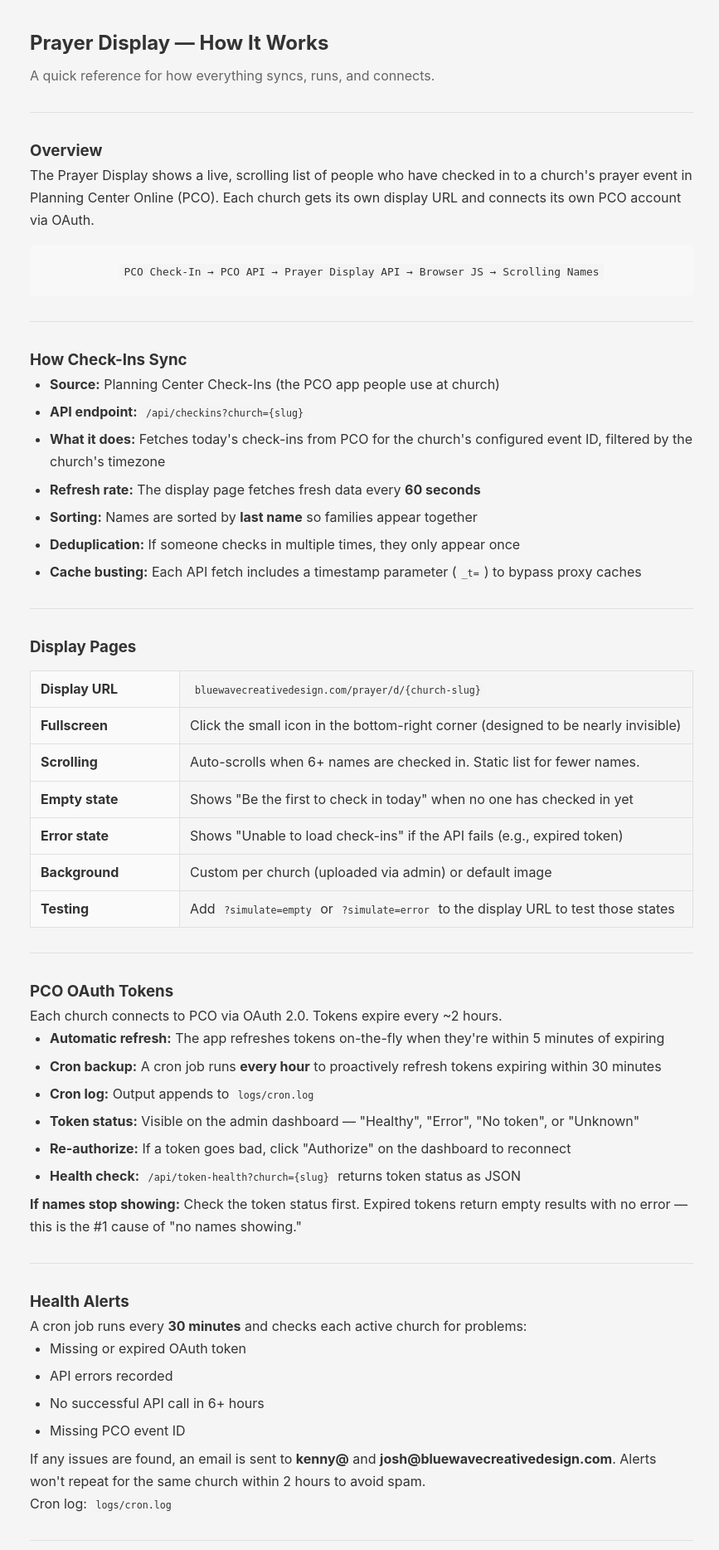
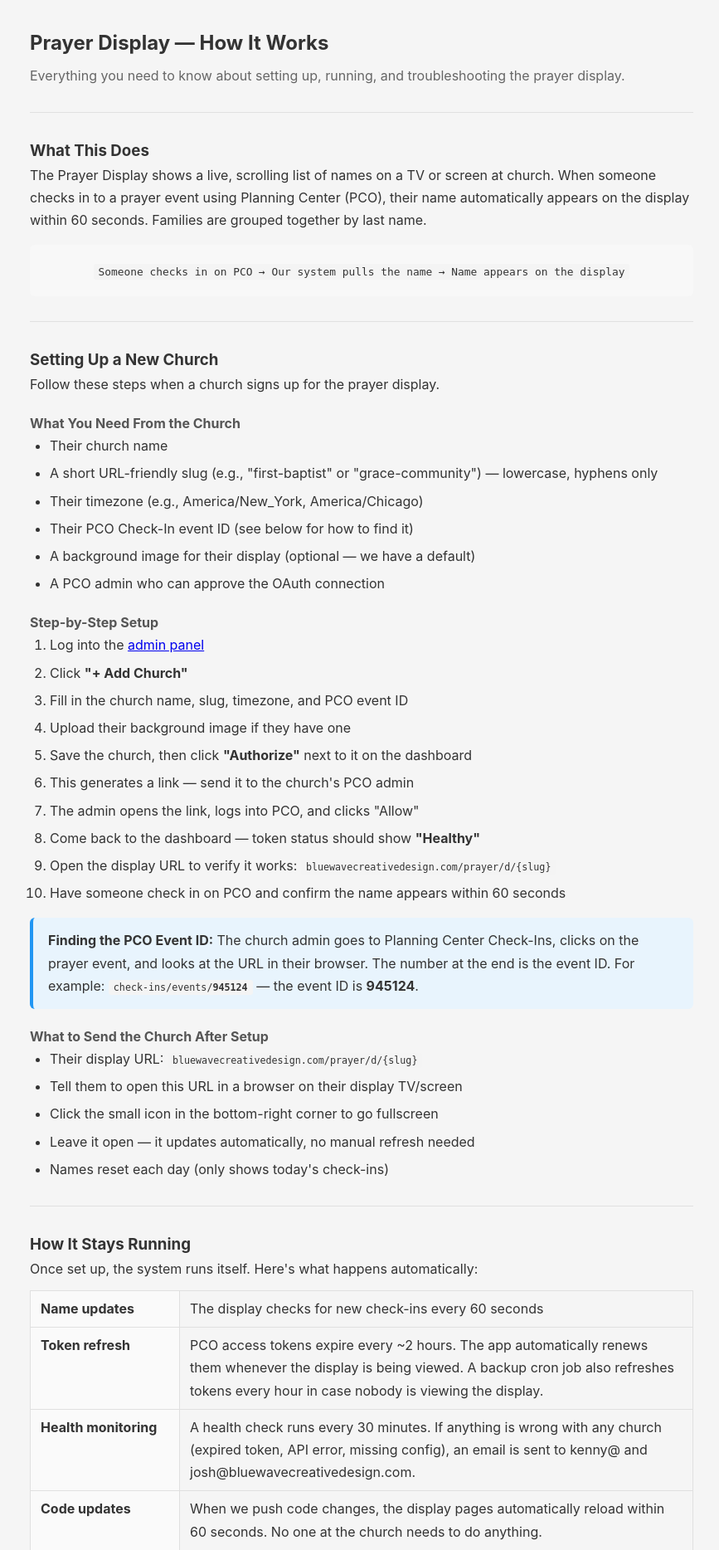
Before and after one commit to BlueWaveCreative/prayer-display, a PHP site: page /prayer/admin/readme in a window 1280 px wide. Shown: the part 63-1931 px from the top of the page at 83% size, without its empty margins (204-1071 px from the left). Run offline with PHP 8.4, Linux system fonts and the light colour scheme; the visitor is signed in with stand-in values (Sample User, id 1).

Commit message:
Rewrite readme with church enrollment guide and clearer structure
Reorganized for readability: setup guide with step-by-step church
enrollment, what to send the church, how the system stays running,
troubleshooting, and technical details at the bottom.

Co-Authored-By: Claude Opus 4.6 (1M context) <noreply@anthropic.com>

```diff
--- a/pages/admin/readme.php
+++ b/pages/admin/readme.php
@@ -5,225 +5,200 @@ require APP_ROOT . '/templates/admin-header.php';
 
 <div class="readme">
   <h2>Prayer Display — How It Works</h2>
-  <p class="subtitle">A quick reference for how everything syncs, runs, and connects.</p>
+  <p class="subtitle">Everything you need to know about setting up, running, and troubleshooting the prayer display.</p>
 
   <hr>
 
-  <h3>Overview</h3>
-  <p>The Prayer Display shows a live, scrolling list of people who have checked in to a church's prayer event in Planning Center Online (PCO). Each church gets its own display URL and connects its own PCO account via OAuth.</p>
+  <h3>What This Does</h3>
+  <p>The Prayer Display shows a live, scrolling list of names on a TV or screen at church. When someone checks in to a prayer event using Planning Center (PCO), their name automatically appears on the display within 60 seconds. Families are grouped together by last name.</p>
 
   <div class="flow-diagram">
-    <code>PCO Check-In &rarr; PCO API &rarr; Prayer Display API &rarr; Browser JS &rarr; Scrolling Names</code>
+    <code>Someone checks in on PCO &rarr; Our system pulls the name &rarr; Name appears on the display</code>
   </div>
 
   <hr>
 
-  <h3>How Check-Ins Sync</h3>
+  <h3>Setting Up a New Church</h3>
+  <p>Follow these steps when a church signs up for the prayer display.</p>
+
+  <h4>What You Need From the Church</h4>
   <ul>
-    <li><strong>Source:</strong> Planning Center Check-Ins (the PCO app people use at church)</li>
-    <li><strong>API endpoint:</strong> <code>/api/checkins?church={slug}</code></li>
-    <li><strong>What it does:</strong> Fetches today's check-ins from PCO for the church's configured event ID, filtered by the church's timezone</li>
-    <li><strong>Refresh rate:</strong> The display page fetches fresh data every <strong>60 seconds</strong></li>
-    <li><strong>Sorting:</strong> Names are sorted by <strong>last name</strong> so families appear together</li>
-    <li><strong>Deduplication:</strong> If someone checks in multiple times, they only appear once</li>
-    <li><strong>Cache busting:</strong> Each API fetch includes a timestamp parameter (<code>_t=</code>) to bypass proxy caches</li>
+    <li>Their church name</li>
+    <li>A short URL-friendly slug (e.g., "first-baptist" or "grace-community") &mdash; lowercase, hyphens only</li>
+    <li>Their timezone (e.g., America/New_York, America/Chicago)</li>
+    <li>Their PCO Check-In event ID (see below for how to find it)</li>
+    <li>A background image for their display (optional &mdash; we have a default)</li>
+    <li>A PCO admin who can approve the OAuth connection</li>
+  </ul>
+
+  <h4>Step-by-Step Setup</h4>
+  <ol>
+    <li>Log into the <a href="<?= url('/admin') ?>">admin panel</a></li>
+    <li>Click <strong>"+ Add Church"</strong></li>
+    <li>Fill in the church name, slug, timezone, and PCO event ID</li>
+    <li>Upload their background image if they have one</li>
+    <li>Save the church, then click <strong>"Authorize"</strong> next to it on the dashboard</li>
+    <li>This generates a link &mdash; send it to the church's PCO admin</li>
+    <li>The admin opens the link, logs into PCO, and clicks "Allow"</li>
+    <li>Come back to the dashboard &mdash; token status should show <strong>"Healthy"</strong></li>
+    <li>Open the display URL to verify it works: <code>bluewavecreativedesign.com/prayer/d/{slug}</code></li>
+    <li>Have someone check in on PCO and confirm the name appears within 60 seconds</li>
+  </ol>
+
+  <div class="callout callout-info">
+    <strong>Finding the PCO Event ID:</strong> The church admin goes to Planning Center Check-Ins, clicks on the prayer event, and looks at the URL in their browser. The number at the end is the event ID. For example: <code>check-ins/events/<strong>945124</strong></code> &mdash; the event ID is <strong>945124</strong>.
+  </div>
+
+  <h4>What to Send the Church After Setup</h4>
+  <ul>
+    <li>Their display URL: <code>bluewavecreativedesign.com/prayer/d/{slug}</code></li>
+    <li>Tell them to open this URL in a browser on their display TV/screen</li>
+    <li>Click the small icon in the bottom-right corner to go fullscreen</li>
+    <li>Leave it open &mdash; it updates automatically, no manual refresh needed</li>
+    <li>Names reset each day (only shows today's check-ins)</li>
   </ul>
 
   <hr>
 
-  <h3>Display Pages</h3>
+  <h3>How It Stays Running</h3>
+  <p>Once set up, the system runs itself. Here's what happens automatically:</p>
+
   <table class="info-table">
     <tr>
-      <td><strong>Display URL</strong></td>
-      <td><code>bluewavecreativedesign.com/prayer/d/{church-slug}</code></td>
+      <td><strong>Name updates</strong></td>
+      <td>The display checks for new check-ins every 60 seconds</td>
+    </tr>
+    <tr>
+      <td><strong>Token refresh</strong></td>
+      <td>PCO access tokens expire every ~2 hours. The app automatically renews them whenever the display is being viewed. A backup cron job also refreshes tokens every hour in case nobody is viewing the display.</td>
+    </tr>
+    <tr>
+      <td><strong>Health monitoring</strong></td>
+      <td>A health check runs every 30 minutes. If anything is wrong with any church (expired token, API error, missing config), an email is sent to kenny@ and josh@bluewavecreativedesign.com.</td>
+    </tr>
+    <tr>
+      <td><strong>Code updates</strong></td>
+      <td>When we push code changes, the display pages automatically reload within 60 seconds. No one at the church needs to do anything.</td>
+    </tr>
+  </table>
+
+  <hr>
+
+  <h3>The Display</h3>
+  <table class="info-table">
+    <tr>
+      <td><strong>URL</strong></td>
+      <td><code>bluewavecreativedesign.com/prayer/d/{slug}</code></td>
     </tr>
     <tr>
       <td><strong>Fullscreen</strong></td>
-      <td>Click the small icon in the bottom-right corner (designed to be nearly invisible)</td>
+      <td>Click the small icon in the bottom-right corner</td>
     </tr>
     <tr>
       <td><strong>Scrolling</strong></td>
-      <td>Auto-scrolls when 6+ names are checked in. Static list for fewer names.</td>
+      <td>Auto-scrolls when 6+ names are checked in. Static list for fewer.</td>
     </tr>
     <tr>
-      <td><strong>Empty state</strong></td>
-      <td>Shows "Be the first to check in today" when no one has checked in yet</td>
+      <td><strong>No check-ins yet</strong></td>
+      <td>Shows "Be the first to check in today"</td>
     </tr>
     <tr>
-      <td><strong>Error state</strong></td>
-      <td>Shows "Unable to load check-ins" if the API fails (e.g., expired token)</td>
+      <td><strong>Something broken</strong></td>
+      <td>Shows "Unable to load check-ins" &mdash; you'll get an email alert</td>
     </tr>
     <tr>
       <td><strong>Background</strong></td>
       <td>Custom per church (uploaded via admin) or default image</td>
     </tr>
     <tr>
+      <td><strong>Name sorting</strong></td>
+      <td>Sorted by last name so families appear together</td>
+    </tr>
+    <tr>
       <td><strong>Testing</strong></td>
-      <td>Add <code>?simulate=empty</code> or <code>?simulate=error</code> to the display URL to test those states</td>
+      <td>Add <code>?simulate=empty</code> or <code>?simulate=error</code> to the URL to test those states</td>
     </tr>
   </table>
 
   <hr>
 
-  <h3>PCO OAuth Tokens</h3>
-  <p>Each church connects to PCO via OAuth 2.0. Tokens expire every ~2 hours.</p>
+  <h3>Troubleshooting</h3>
+
+  <h4>A church reports names aren't showing</h4>
+  <ol>
+    <li>Check the <a href="<?= url('/admin') ?>">dashboard</a> &mdash; is the token status "Healthy"?</li>
+    <li>If "Error" or "No token" &mdash; click <strong>Authorize</strong> and have the church admin re-approve</li>
+    <li>Check that the PCO event ID is correct</li>
+    <li>Check that the timezone is correct (wrong timezone = "today" calculated wrong)</li>
+    <li>Open the display URL yourself to see what it shows</li>
+  </ol>
+
+  <h4>Names are showing but not updating</h4>
   <ul>
-    <li><strong>Automatic refresh:</strong> The app refreshes tokens on-the-fly when they're within 5 minutes of expiring</li>
-    <li><strong>Cron backup:</strong> A cron job runs <strong>every hour</strong> to proactively refresh tokens expiring within 30 minutes</li>
-    <li><strong>Cron log:</strong> Output appends to <code>logs/cron.log</code></li>
-    <li><strong>Token status:</strong> Visible on the admin dashboard — "Healthy", "Error", "No token", or "Unknown"</li>
-    <li><strong>Re-authorize:</strong> If a token goes bad, click "Authorize" on the dashboard to reconnect</li>
-    <li><strong>Health check:</strong> <code>/api/token-health?church={slug}</code> returns token status as JSON</li>
+    <li>The display refreshes every 60 seconds. Wait a minute after someone checks in.</li>
+    <li>If still stale after a few minutes, try a hard refresh (Cmd+Shift+R or Ctrl+Shift+R)</li>
   </ul>
-  <p><strong>If names stop showing:</strong> Check the token status first. Expired tokens return empty results with no error — this is the #1 cause of "no names showing."</p>
 
-  <hr>
+  <h4>Display shows "Unable to load check-ins"</h4>
+  <ul>
+    <li>The PCO connection is broken. Check token status on the dashboard.</li>
+    <li>If the token is "Error" &mdash; re-authorize.</li>
+    <li>If PCO itself is down, wait for it to come back. The display will recover automatically.</li>
+  </ul>
 
-  <h3>Health Alerts</h3>
-  <p>A cron job runs every <strong>30 minutes</strong> and checks each active church for problems:</p>
+  <h4>You got a health alert email</h4>
   <ul>
-    <li>Missing or expired OAuth token</li>
-    <li>API errors recorded</li>
-    <li>No successful API call in 6+ hours</li>
-    <li>Missing PCO event ID</li>
-  </ul>
-  <p>If any issues are found, an email is sent to <strong>kenny@</strong> and <strong>josh@bluewavecreativedesign.com</strong>. Alerts won't repeat for the same church within 2 hours to avoid spam.</p>
-  <p>Cron log: <code>logs/cron.log</code></p>
-
-  <hr>
-
-  <h3>Adding a New Church</h3>
-  <ol>
-    <li>Log into this admin panel</li>
-    <li>Click <strong>"+ Add Church"</strong></li>
-    <li>Fill in: name, slug (lowercase, hyphens only), timezone, PCO event ID</li>
-    <li>Optionally upload a background image</li>
-    <li>Click <strong>"Authorize"</strong> — this generates a PCO OAuth link</li>
-    <li>The church admin opens that link, logs into PCO, and approves access</li>
-    <li>Token status should show "Healthy" after approval</li>
-    <li>Share the display URL: <code>bluewavecreativedesign.com/prayer/d/{slug}</code></li>
-  </ol>
-  <p><strong>Finding the PCO Event ID:</strong> In Planning Center Check-Ins, go to the event. The ID is in the URL: <code>check-ins/events/<strong>945124</strong></code></p>
-
-  <hr>
-
-  <h3>Deployment</h3>
-  <table class="info-table">
-    <tr>
-      <td><strong>Code repo</strong></td>
-      <td><code>github.com/BlueWaveCreative/prayer-display</code></td>
-    </tr>
-    <tr>
-      <td><strong>Auto-deploy</strong></td>
-      <td>Push to <code>main</code> &rarr; GitHub Actions SFTP &rarr; SiteGround</td>
-    </tr>
-    <tr>
-      <td><strong>Server path</strong></td>
-      <td><code>public_html/prayer/</code> on bluewavecreativedesign.com</td>
-    </tr>
-    <tr>
-      <td><strong>Config</strong></td>
-      <td><code>src/config.php</code> — lives on server only, never in git</td>
-    </tr>
-    <tr>
-      <td><strong>Excluded from deploy</strong></td>
-      <td>config.php, database/, logs/, .env</td>
-    </tr>
-  </table>
-
-  <div class="callout callout-info">
-    <strong>Deploys take effect immediately.</strong> The app sends <code>Cache-Control: no-store</code> headers so SiteGround's nginx proxy won't cache responses. If a deploy ever seems stuck, flush the Dynamic Cache as a last resort: Site Tools &rarr; Speed &rarr; Caching &rarr; Dynamic Cache &rarr; Flush.
-  </div>
-
-  <hr>
-
-  <h3>Auto-Refresh on Deploy</h3>
-  <p>Display pages automatically reload within 60 seconds of a deploy. No manual refresh needed.</p>
-  <ul>
-    <li>Each deploy generates a <code>version.txt</code> from the git commit hash</li>
-    <li>The API includes the version in every response</li>
-    <li>The display JS detects version changes and reloads the page</li>
+    <li>Log into the <a href="<?= url('/admin') ?>">admin panel</a> and check which church has an issue</li>
+    <li>Most common fix: click <strong>Authorize</strong> to reconnect the PCO token</li>
+    <li>Alerts won't repeat for the same church for 2 hours, so you have time to fix it</li>
   </ul>
 
   <hr>
 
-  <h3>Architecture</h3>
+  <h3>Quick Reference</h3>
   <table class="info-table">
-    <tr><td><strong>Language</strong></td><td>PHP 8.x</td></tr>
+    <tr><td><strong>Admin panel</strong></td><td><code>bluewavecreativedesign.com/prayer/admin</code></td></tr>
+    <tr><td><strong>Display URL pattern</strong></td><td><code>bluewavecreativedesign.com/prayer/d/{slug}</code></td></tr>
+    <tr><td><strong>Health alert recipients</strong></td><td>kenny@ and josh@bluewavecreativedesign.com</td></tr>
+    <tr><td><strong>Token refresh cron</strong></td><td>Every hour</td></tr>
+    <tr><td><strong>Health check cron</strong></td><td>Every 30 minutes</td></tr>
+    <tr><td><strong>Cron logs</strong></td><td><code>logs/cron.log</code> on the server</td></tr>
+    <tr><td><strong>Code repo</strong></td><td><code>github.com/BlueWaveCreative/prayer-display</code></td></tr>
+    <tr><td><strong>Server path</strong></td><td><code>public_html/prayer/</code> on bluewavecreativedesign.com</td></tr>
+  </table>
+
+  <hr>
+
+  <h3>Technical Details</h3>
+  <p>For developers working on the code.</p>
+
+  <table class="info-table">
+    <tr><td><strong>Language</strong></td><td>PHP 8.x, vanilla JS (no build step)</td></tr>
     <tr><td><strong>Database</strong></td><td>MySQL</td></tr>
     <tr><td><strong>Hosting</strong></td><td>SiteGround (Apache behind nginx proxy)</td></tr>
-    <tr><td><strong>Frontend</strong></td><td>Vanilla JS, no build step</td></tr>
-    <tr><td><strong>Fonts</strong></td><td>Playfair Display (headings), Poppins (names)</td></tr>
     <tr><td><strong>Auth</strong></td><td>Admin: email/password (bcrypt). PCO: OAuth 2.0 per church.</td></tr>
+    <tr><td><strong>Deploy</strong></td><td>Push to <code>main</code> &rarr; GitHub Actions SFTP &rarr; SiteGround</td></tr>
+    <tr><td><strong>Config</strong></td><td><code>src/config.php</code> &mdash; server only, never in git</td></tr>
   </table>
 
   <h4>Database Tables</h4>
   <ul>
-    <li><code>admin_users</code> — Admin login accounts</li>
-    <li><code>churches</code> — Church config (slug, name, timezone, event ID, background image, active flag)</li>
-    <li><code>church_tokens</code> — PCO OAuth tokens per church (access, refresh, expiry, last success/error)</li>
-    <li><code>oauth_states</code> — CSRF protection for OAuth flow (temporary, auto-cleaned)</li>
+    <li><code>admin_users</code> &mdash; Admin login accounts</li>
+    <li><code>churches</code> &mdash; Church config (slug, name, timezone, event ID, background, active flag)</li>
+    <li><code>church_tokens</code> &mdash; PCO OAuth tokens per church (access, refresh, expiry, status tracking)</li>
+    <li><code>oauth_states</code> &mdash; Temporary CSRF protection for OAuth flow</li>
   </ul>
 
   <h4>Key Files</h4>
   <ul>
-    <li><code>index.php</code> — Router (all requests go through here)</li>
-    <li><code>api/checkins.php</code> — Check-in API endpoint</li>
-    <li><code>src/pco-api.php</code> — Fetches and sorts names from PCO</li>
-    <li><code>src/pco-oauth.php</code> — OAuth token management</li>
-    <li><code>pages/display.php</code> — The public display page (HTML + JS)</li>
-    <li><code>cron/refresh-tokens.php</code> — Hourly token refresh</li>
-    <li><code>src/config.php</code> — Database and PCO credentials (server only)</li>
+    <li><code>index.php</code> &mdash; Router (all requests go through here)</li>
+    <li><code>api/checkins.php</code> &mdash; Check-in API endpoint</li>
+    <li><code>src/pco-api.php</code> &mdash; Fetches and sorts names from PCO</li>
+    <li><code>src/pco-oauth.php</code> &mdash; OAuth token management (auto-refresh logic)</li>
+    <li><code>pages/display.php</code> &mdash; The public display page (HTML + JS)</li>
+    <li><code>cron/refresh-tokens.php</code> &mdash; Hourly token refresh backup</li>
+    <li><code>cron/health-check.php</code> &mdash; Health monitoring + email alerts</li>
   </ul>
-
-  <hr>
-
-  <h3>Troubleshooting</h3>
-
-  <h4>Names not showing</h4>
-  <ol>
-    <li><strong>Check token status</strong> on this dashboard. If "Error" — click Authorize to reconnect.</li>
-    <li><strong>Check PCO event ID</strong> — is the right event configured?</li>
-    <li><strong>Check timezone</strong> — wrong timezone means "today" is calculated wrong.</li>
-    <li><strong>Flush SiteGround cache</strong> — if a deploy just happened, the old response may be cached.</li>
-  </ol>
-
-  <h4>Names showing but not updating</h4>
-  <ul>
-    <li>The display refreshes every 60 seconds. Wait at least a minute after someone checks in.</li>
-    <li>If still stale, flush SiteGround Dynamic Cache.</li>
-  </ul>
-
-  <h4>Display shows "Unable to load check-ins"</h4>
-  <ul>
-    <li>PCO API is down, or the OAuth token is invalid. Check token status.</li>
-    <li>Check <code>logs/cron.log</code> for refresh failures.</li>
-  </ul>
-
-  <h4>Display shows "Unable to connect to server"</h4>
-  <ul>
-    <li>JavaScript can't reach the API. Check if the site is up.</li>
-  </ul>
-
-  <h4>After deploying code changes</h4>
-  <ol>
-    <li>Verify GitHub Actions deploy succeeded (check the repo's Actions tab)</li>
-    <li>Changes should take effect immediately (no cache flush needed)</li>
-    <li>If something seems stuck: hard refresh (Cmd+Shift+R), then check <code>x-proxy-cache</code> header in dev tools — should be <code>MISS</code></li>
-    <li>Last resort: flush SiteGround Dynamic Cache (Site Tools &rarr; Speed &rarr; Caching)</li>
-  </ol>
-
-  <hr>
-
-  <h3>URLs Reference</h3>
-  <table class="info-table">
-    <tr><td><strong>Admin panel</strong></td><td><code>bluewavecreativedesign.com/prayer/admin</code></td></tr>
-    <tr><td><strong>Display page</strong></td><td><code>bluewavecreativedesign.com/prayer/d/{slug}</code></td></tr>
-    <tr><td><strong>Check-in API</strong></td><td><code>bluewavecreativedesign.com/prayer/api/checkins?church={slug}</code></td></tr>
-    <tr><td><strong>Token health</strong></td><td><code>bluewavecreativedesign.com/prayer/api/token-health?church={slug}</code></td></tr>
-    <tr><td><strong>PCO OAuth apps</strong></td><td><code>api.planningcenteronline.com/oauth/applications</code></td></tr>
-    <tr><td><strong>GitHub repo</strong></td><td><code>github.com/BlueWaveCreative/prayer-display</code></td></tr>
-  </table>
 </div>
 
 <style>
```
